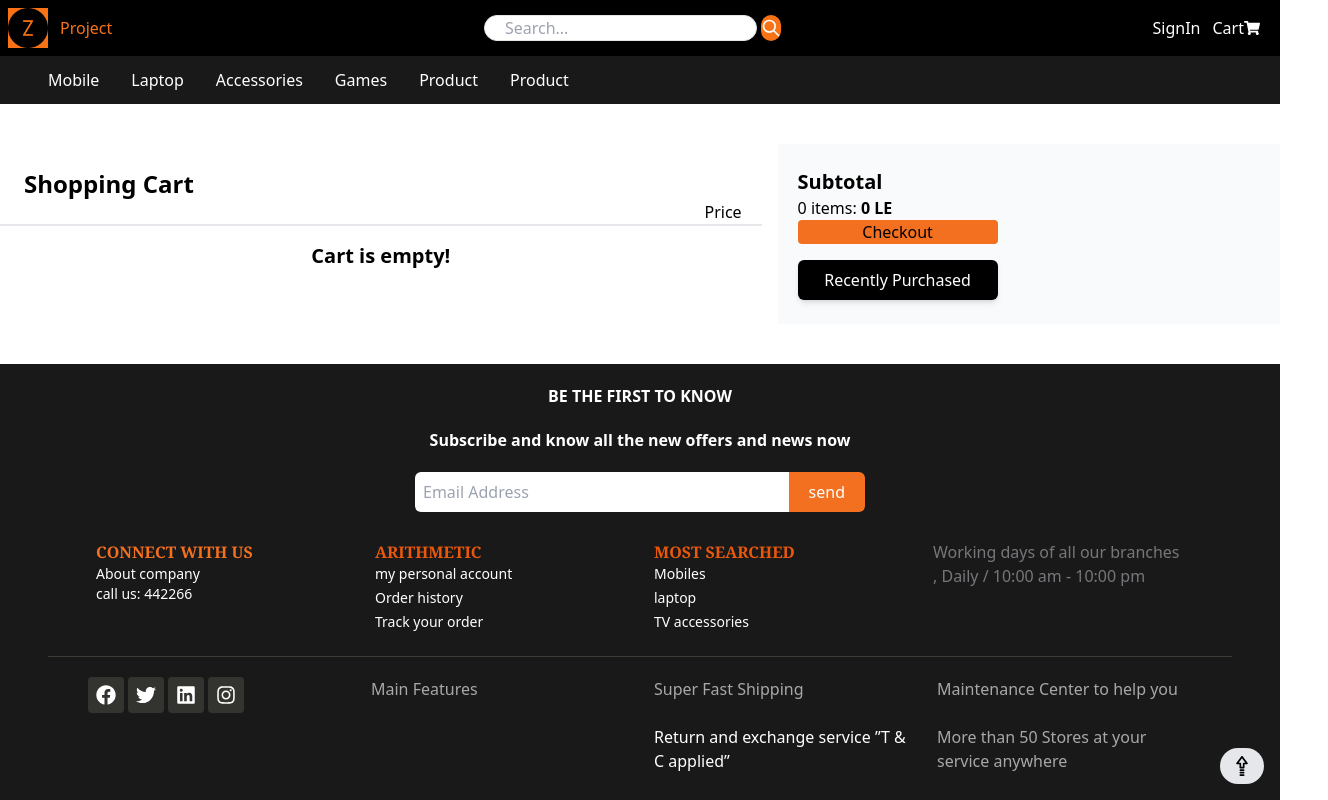
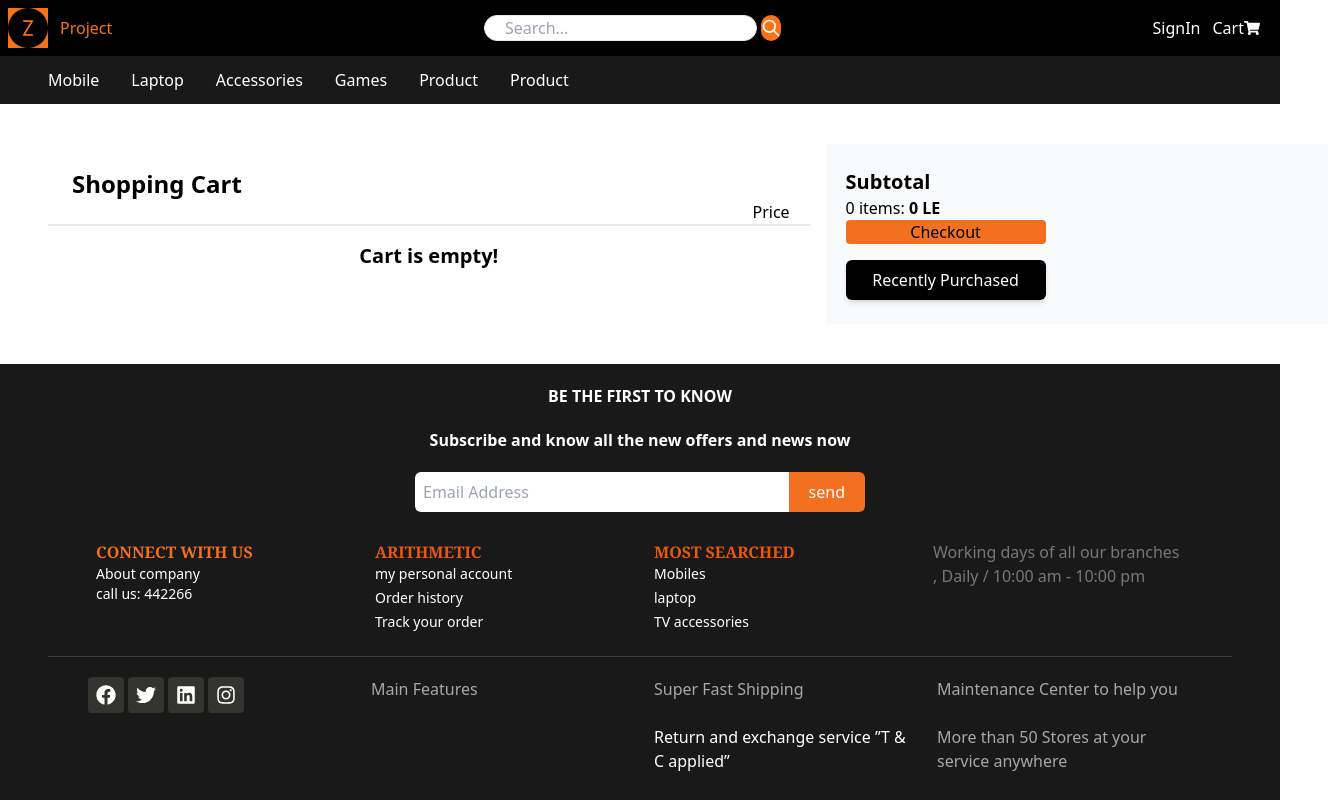
Before and after one commit to eslamsobhy/ecommerce-front-end, a React (Vite) app: page /cart in a window 1280 px wide. Shown: the top 800 px of the page, 1328 px wide, since content can reach past the window. Built offline with nearby package versions, Linux system fonts and the light colour scheme.

Commit message:
style fixes

```diff
--- a/src/components/BackToTopButton.jsx
+++ b/src/components/BackToTopButton.jsx
@@ -1,18 +1,40 @@
+import { useState, useEffect } from "react";
+
 const BackToTopButton = () => {
+  const [btnVisibility, setBtnVisibility] = useState(false);
+
   const handleBackToTop = () => {
     window.scrollTo({ top: 0, behavior: "smooth" });
   };
 
+  useEffect(() => {
+    const handleScroll = () => {
+      const scrollTop = window.pageYOffset || document.documentElement.scrollTop;
+      if (scrollTop > 0) {
+        setBtnVisibility(true);
+      } else {
+        setBtnVisibility(false);
+      }
+    };
+
+    window.addEventListener("scroll", handleScroll);
+
+    return () => {
+      window.removeEventListener("scroll", handleScroll);
+    };
+  }, []);
+
   return (
-    <button
-      className="bg-gray-200 text-white px-3 py-2 rounded-full fixed bottom-4 right-4"
-      onClick={handleBackToTop}
-    >
-      <img
-        className="w-5 h-5"
-        src="../../public/up-arrow-svgrepo-com.svg"
-      ></img>
-    </button>
+    <>
+      {btnVisibility && (
+        <button
+          className="bg-gray-200 z-999999 text-white px-3 py-2 rounded-full hover:bg-f37020 fixed bottom-4 right-4"
+          onClick={handleBackToTop}
+        >
+          <img className="w-5 h-5" src="../../public/up-arrow-svgrepo-com.svg" alt="Back to Top"></img>
+        </button>
+      )}
+    </>
   );
 };
 
--- a/src/pages/Cart.jsx
+++ b/src/pages/Cart.jsx
@@ -47,7 +47,7 @@ const Cart = () => {
 
   return (
     <>
-      <div className="container mx-auto my-10">
+      <div className="container mx-12 my-10">
         <div className="grid grid-cols-5 gap-4">
           <section className="col-span-5 lg:col-span-3">
             {/* cart header */}
--- a/src/pages/Checkout.jsx
+++ b/src/pages/Checkout.jsx
@@ -72,7 +72,7 @@ const Checkout = (props) => {
 
 
   return (
-    <>
+    <div className="mx-12">
       <div className="mx-auto rounded-lg my-2 bg-orange-100 p-3 w-fit">The Total of Your Order is: <span className="text-bold">{CartCTX.totalAmount}</span> LE <span className="text-f37020 font-bold">OR</span> <span className="text-bold">{Math.round(CartCTX.totalAmount / 30)}</span> $</div>
 
       <div className="flex flex-col md:flex-row justify-between">
@@ -230,7 +230,7 @@ const Checkout = (props) => {
         </div>
       </div>
       <ToastContainer />
-    </>
+    </div>
   );
 
 };
```
